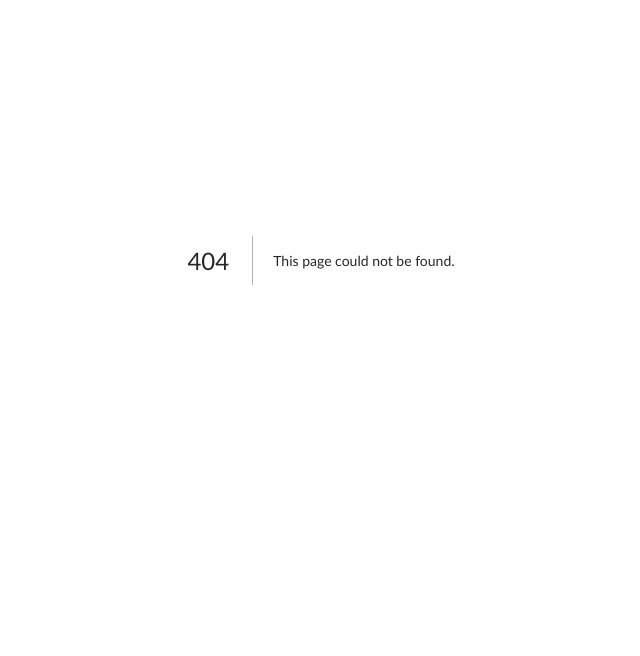
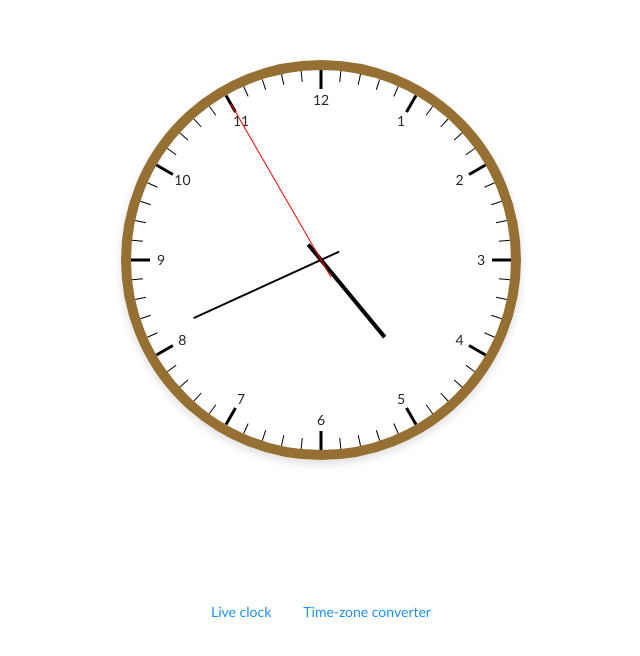
Before and after one commit to saketh-kowtha/time-zone-converter, a Next.js app: page /live-clock in a window 1280 px wide. Before the commit this address had no page. Shown: the part 140-796 px from the top of the page, without its empty margins (319-959 px from the left). Built offline with nearby package versions, Linux system fonts and the light colour scheme.

Commit message:
Added live clock with routes

```diff
--- a/package.json
+++ b/package.json
@@ -19,6 +19,7 @@
         "next": "^11.1.2",
         "next-pwa": "^5.3.1",
         "react": "^17.0.2",
+        "react-clock": "^3.1.0",
         "react-dom": "^17.0.2",
         "styled-components": "^5.3.1"
     },
--- a/src/modules/TimeZoneConverter.js
+++ b/src/modules/TimeZoneConverter.js
@@ -4,7 +4,7 @@ import { useRouter } from 'next/router'
 import { useState } from 'react'
 
 export default function TimeZoneConverter({ ts, fromTz, toTz }) {
-    const { push: routerPush } = useRouter()
+    const { replace: routerPush } = useRouter()
 
     const [time, setTime] = useState(ts)
 
--- a/src/pages/_app.js
+++ b/src/pages/_app.js
@@ -1,8 +1,15 @@
 import 'antd/dist/antd.css'
 import { useEffect } from 'react';
 import GlobalStyles from '../styles/GlobalStyles'
+import 'react-clock/dist/Clock.css';
+import styled from 'styled-components'
+import { Button } from 'antd';
+import { useRouter } from 'next/router';
 
 function MyApp({ Component, pageProps }) {
+
+    const router = useRouter()
+
     useEffect(() => {
         if (localStorage.getItem('theme') === 'dark')
             import("antd/dist/antd.dark.css")
@@ -12,8 +19,24 @@ function MyApp({ Component, pageProps }) {
         <>
             <GlobalStyles />
             <Component {...pageProps} />
+            <Footer>
+                <Button type='link' onClick={() => router.push('/live-clock')}>Live clock</Button>
+                <Button type='link' onClick={() => router.push('/')}>Time-zone converter</Button>
+                {/* <Button type='link' onClick={() => router.push('/')}>Time-zone converter</Button> world clock */}
+            </Footer>
         </>
     )
 }
 
+const Footer = styled.footer`
+width: 100%;
+    position: fixed;
+    bottom: 0;
+    left: 0;
+    right: 0;
+    padding: 32px;
+    text-align: center;
+`
+
+
 export default MyApp
--- /dev/null
+++ b/src/pages/live-clock.js
@@ -0,0 +1,26 @@
+import Clock from 'react-clock';
+import { useState, useEffect } from 'react';
+import styled from 'styled-components'
+
+const LiveClock = () => {
+    const [date, setDate] = useState(new Date())
+    useEffect(() => {
+        const intervelId = setInterval(() => setDate(new Date()), 1000)
+        return () => clearInterval(intervelId)
+    }, [])
+    return <Container><Clock value={date} size={400} renderNumbers={true} /></Container>
+}
+
+const Container = styled.div`
+    width: 100%;
+    height: 100vh;
+    display: flex;
+    align-items: center;
+    justify-content: center;
+    .react-clock__face{
+        border: 10px solid #966f33;
+        box-shadow: rgb(0 0 0 / 13%) 0px 4px 8px 0px;
+    }
+`
+
+export default LiveClock
```
Also changed, not shown: 1 other file (tests, documents, lock files or other folders).
